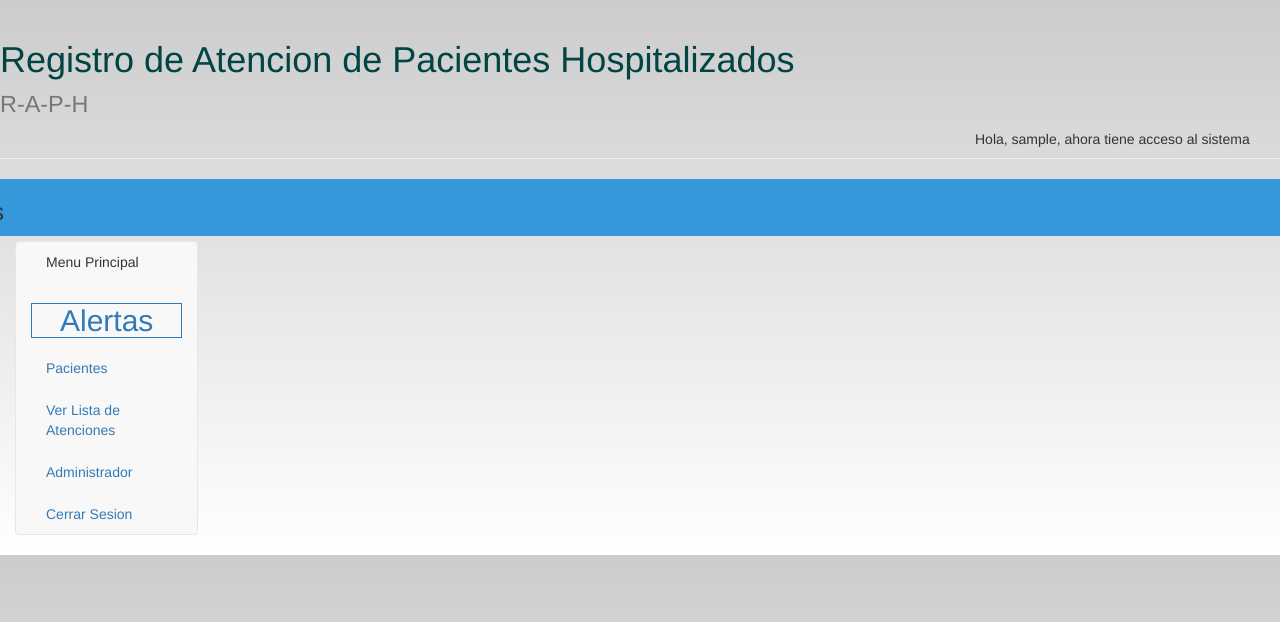
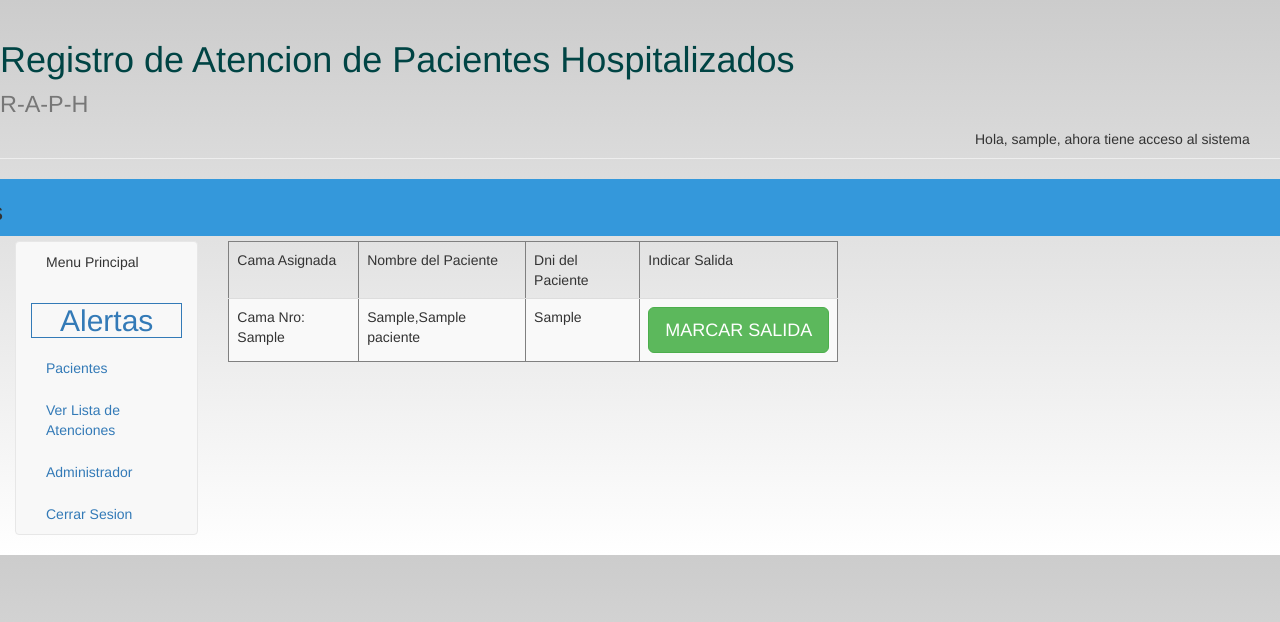
Before and after one commit to Alpha004/Raph2, a Django app: a page that uses rapi/principal/templates/rapi/rapi_salidapaciente.html in a window 1280 px wide; the page is wider, and only the part inside the window is pictured. Shown: the top 622 px of that part. Run offline with Django 3.2, Linux system fonts and the light colour scheme; a user stored in the database is signed in; tables that the repository leaves empty hold one stand-in row (values such as "Sample post"); parts of the project's set-up code (start-up, migrations or seed data) failed here and were passed over; some libraries are stand-ins or nearby versions.

```diff
--- a/rapi/principal/models.py
+++ b/rapi/principal/models.py
@@ -68,6 +68,7 @@ class Atencion(models.Model):
     DescripcionA = models.TextField(default=None, null=True )
     Estado = models.BooleanField(default=False)
     NroCamaA = models.ForeignKey(Cama)
+    PacienteA = models.ForeignKey(Paciente, default=None,null=True)
     Nombre_U = models.ForeignKey(User, default=None, null=True)
     ID_P = models.ForeignKey(Personal, default=None, null=True)
     AlertaMensajeA = models.CharField(max_length=50,default="Necesito Atencion urgente!")
--- a/rapi/principal/templates/rapi/rapi_ALERTAS.html
+++ b/rapi/principal/templates/rapi/rapi_ALERTAS.html
@@ -21,7 +21,7 @@
                         <tr id="{{ local_alerta.NroCamaA }}" >
                             <div class="btn-group" role="group" aria-label="...">
 
-                                <th> Cama Nro: {{ local_alerta.NroCamaA.Nro_Cama }} // {{ local_alerta.TiempoA }}</th>
+                                <th> {{ local_alerta.AlertaMensajeA }} <br> Cama Nro: {{ local_alerta.NroCamaA.Nro_Cama }} // {{ local_alerta.TiempoA }}</th>
                                 <th><center><button id="atendido" name="{{ local_alerta.id }}" type="button" class="btn btn-success" data-toggle="modal" data-target="#myModal" onclick="enviar_atencion(this,{{ local_alerta.id }})"><span class="glyphicon glyphicon-ok" aria-hidden="true"></span> Atendido</button>
                                     <button id="noatendido" name="{{ local_alerta.id }}" type="button" class="btn btn-danger" data-toggle="modal" data-target="#myModal2" onclick="enviar_atencion(this,{{ local_alerta.id }})"><span class="glyphicon glyphicon-remove" aria-hidden="true" ></span> No Atendido</button></center></th>
 {#                                {% empty %}#}
--- a/rapi/principal/templates/rapi/rapi_busquedaResult.html
+++ b/rapi/principal/templates/rapi/rapi_busquedaResult.html
@@ -15,7 +15,7 @@
         <h5>Nro de Cama: </h5>
         <p id="p3">{{ atencion.NroCamaA.Nro_Cama }}</p>
         <h5>Paciente Atendido: </h5>
-        <p id="p4">{{ atencion.NroCamaA.Id_paciente.Nombre_P }}, {{ atencion.NroCamaA.Id_paciente.Apellido_P }}</p>
+        <p id="p4">{{ atencion.PacienteA.Nombre_P }}, {{ atencion.PacienteA.Apellido_P }}</p>
         <h5>Area de Atencion: </h5>
         <p id="p5">{{ atencion.NroCamaA.Area.Descripcion_Area }}</p>
         <h5>Personal que atendio: </h5>
@@ -23,13 +23,11 @@
         <h5>Usuario que registro atencion: </h5>
         <p id="p7">{{ atencion.Nombre_U.first_name }}, {{ atencion.Nombre_U.last_name}} </p>
         <h5>Total de veces editado: </h5>
-        <p id="p8">{{ atencion.NroEdiciones.TotalE }} </p>
-        <h5>Total de veces editado: </h5>
         <p id="p9">{{ Totalediciones }} </p>
         <h5>Usuarios que Editaron: </h5>
         <div id="users-edit"></div>
         {% for edicionU in EdicionesxUser %}
-        <p>{{ edicionU.idUsuarios.first_name }}, {{ edicionU.idUsuarios.last_name }}: {{ edicionU.TotalE }} Ediciones al registro</p>
+        <p>{{ edicionU.IdUsuarios.first_name }}, {{ edicionU.IdUsuarios.last_name }}: {{ edicionU.TotalE }} Ediciones al registro</p>
         {% endfor %}
         <h5>Fue editado por ultima vez: </h5>
         <p id="p11">{{ Last_Time }}</p>
--- a/rapi/principal/templates/rapi/rapi_pacientes.html
+++ b/rapi/principal/templates/rapi/rapi_pacientes.html
@@ -17,7 +17,7 @@
         <div class="w3-container w3-blue">
             <h3>Reasignar Paciente</h3>
         </div>
-        <center><a class="BotonPaciente" {#  href="{% url 'asignarpaciente' %}" #}><img src="{% static 'imagenes/pacientes2.jpg' %}" alt="1" width="250" height="250"></a></center>
+        <center><a class="BotonPaciente" href="{% url 'listapaciente' %}" ><img src="{% static 'imagenes/pacientes2.jpg' %}" alt="1" width="250" height="250"></a></center>
 {#        <center><input type="image" src="{% static 'imagenes/pacientes2.jpg' %}" alt="Submit" width="200" height="200"></center>#}
 {#    </form>#}
 </div>
--- a/rapi/principal/templates/rapi/rapi_salidapaciente.html
+++ b/rapi/principal/templates/rapi/rapi_salidapaciente.html
@@ -1,4 +1,43 @@
 {% extends 'rapi/Layout.html' %}
 
 {% block principal %}
+    <div class="col-md-6">
+    <table border="solid" class="table table-striped">
+        <thead>
+            <tr>
+                <td>Cama Asignada</td>
+                <td>Nombre del Paciente</td>
+                <td>Dni del Paciente</td>
+                <td>Indicar Salida</td>
+            </tr>
+        </thead>
+        <tbody>
+        {% for camas_seleccionada in camas_seleccionadas %}
+            <tr>
+                <td>Cama Nro: {{ camas_seleccionada.Nro_Cama }}</td>
+                <td>{{ camas_seleccionada.Id_paciente.Apellido_P }},{{ camas_seleccionada.Id_paciente.Nombre_P }} </td>
+                <td>{{ camas_seleccionada.Id_paciente.Dni_P }} </td>
+                <td><button id="{{ camas_seleccionada.Id_paciente.pk }}" class="btn btn-success btn-lg" onclick="MarcarSalida(this)">MARCAR SALIDA</button></td>
+            </tr>
+        {% endfor %}
+        </tbody>
+    </table>
+    </div>
 {% endblock %}
+{% block js %}
+    <script>
+        function MarcarSalida(button){
+            paciente_salida = button.id;
+            $.ajax({
+                type: "POST",
+                url: {% url 'marcarsalida' %},
+                data: {'pkpaciente':paciente_salida,csrfmiddlewaretoken: '{{ csrf_token }}'},
+                success: function (message) {
+                    alert(message);
+                    button.setAttribute( 'disabled', 'disabled' );
+                }
+
+            })
+        }
+    </script>
+{% endblock %}
--- a/rapi/principal/views.py
+++ b/rapi/principal/views.py
@@ -455,6 +455,19 @@ def editaralertas2(request, pk):
 @login_required
 def editarAlertas(request, pk):
     atencion = Atencion.objects.get(pk=pk)
+    try:
+        atencion.PacienteA = atencion.NroCamaA.Id_paciente
+        atencion.save()
+    except Exception as e:
+        return HttpResponse("Error! al parece la camara detecto una señal, pero no hay un paciente en la cama,"
+                            " esto es una alerta negativa, informe al administrador que elimine esta alerta"
+                            " en la base de datos")
+    # pkpaciente = atencion.NroCamaA.Id_paciente
+    # print pkpaciente
+    # paciente = int(pkpaciente.pk)
+    # print paciente
+    # atencion.PacienteA = Paciente.objects.get(pk=paciente)
+
     personal = Personal.objects.all()
     current_edition = None
     try:
@@ -482,7 +495,7 @@ def editarAlertas(request, pk):
     else:
         return render(request, "rapi/rapi_editalertas.html",locals())
 
-
+@login_required
 def reporteAjax(request):
     if(request.method == 'POST'):
         fecha_actual = datetime.datetime.now()
@@ -505,11 +518,11 @@ def reporteAjax(request):
             dato1 = serializers.serialize('json',atencionesM)
         # atenciones1 = Atencion.objects.filter(TiempoA__lte=datetime.date.today())
         return HttpResponse(dato1,content_type='application/json')
-
+@login_required
 def AdministradorView(request):
     return render(request,'rapi/rapi_admin.html')
 
-
+@login_required
 def CrearUsuarioView(request):
     mensaje = ""
     if(request.POST):
@@ -524,10 +537,11 @@ def CrearUsuarioView(request):
     else:
         createuserform = CreateUser()
     return render(request,'rapi/rapi_crearuser.html',locals())
-
+@login_required
 def busquedaView(request):
     return render(request,'rapi/rapi_busquedaA.html')
 
+@login_required
 def BusquedaResult(request):
     atencion,EdicionesxUser,Totalediciones,Last_Time = "","","",""
     if request.POST:
@@ -547,12 +561,14 @@ def BusquedaResult(request):
             Totalediciones = 1
         return render(request,'rapi/rapi_busquedaResult.html',locals())
     return render(request,'rapi/rapi_busquedaResult.html',locals())
+
+@login_required
 def cambiarpswView(request):
     users = User.objects.all()
     message_confirm = ""
     return render(request,'rapi/rapi_psw.html',locals())
 
-
+@login_required
 def informacionUserView(request):
     users = User.objects.all()
     return render(request,'rapi/rapi_infouser.html',locals())
@@ -561,7 +577,7 @@ def informacionUserView(request):
 def ImprimirInformacion(request):
     pass
 
-
+@login_required
 def cambiarpswViewR(request,pk):
     usuario = User.objects.get(pk=pk)
     if request.POST:
@@ -583,7 +599,7 @@ def cambiarpswViewR(request,pk):
             message_confirm = "Ingrese la contraseña que desea cambiar en ambos campos"
     return render(request,'rapi/rapi_pswR.html',locals())
 
-
+@login_required
 def informacionUserViewR(request):
     if request.POST:
         iduser=request.POST["seleccion"]
@@ -602,7 +618,7 @@ def informacionUserViewR(request):
 def busquedaViewAjax(request):
     pass
 
-
+@login_required
 def IngresoPaciente(request):
     mensaje = ""
     if(request.POST):
@@ -629,21 +645,22 @@ def IngresoPaciente(request):
     return render(request,'rapi/rapi_ingresopaciente.html',locals())
 
 
-
+@login_required
 def AsignarPaciente(request,pk):
     Areas = Area.objects.all()
     paciente_nuevo = Paciente.objects.get(pk=pk)
     return render(request,'rapi/rapi_asignarcama.html',locals())
 
+@login_required
+def SalidaPaciente(request):
+    camas_seleccionadas= Cama.objects.filter(EstadoC=True,ActivaC=True).exclude(Id_paciente=None)
+    return render(request,'rapi/rapi_salidapaciente.html',locals())
 
-def SalidaPaciente(request):
-    return render(request,'rapi/rapi_salidapaciente.html')
-
-
+@login_required
 def PacienteView(request):
     return render(request,'rapi/rapi_pacientes.html')
 
-
+@login_required
 def SeleccionarCama(request):
     if request.POST:
         pk_area= request.POST["pk"]
@@ -653,27 +670,34 @@ def SeleccionarCama(request):
     else:
         return HttpResponse("No se pudo encontrar data del area")
 
+@login_required
 def AsignarPaciente2(request,pk):
     if(request.POST):
         idarea = request.POST["areaselect"]
         CAMAS = Cama.objects.filter(Area=idarea)
-        Estados_Cama = []
-        for estadocama in CAMAS:
-            if estadocama.EstadoC is False:
-                Estados_Cama.append(0)
-            else:
-                Estados_Cama.append(1)
         paciente = Paciente.objects.get(pk=pk)
         return render(request,'rapi/rapi_asignarcama2.html',locals())
+
+
     return redirect(reverse('asignarpaciente',kwargs={'pk':pk}))
     # return render(request,'rapi/rapi_pacientes.html')
 
+@login_required
 def IngresarPacienteCama(request):
     if request.POST:
         pkcama = request.POST["pkcama"]
         pkpaciente= request.POST["pkpaciente"]
         cama_selected = Cama.objects.get(id=pkcama)
         paciente_selected = Paciente.objects.get(id=pkpaciente)
+        try:
+            current_bed = Cama.objects.get(Id_paciente=paciente_selected)
+            #reasignacion de cama
+            current_bed = Cama.objects.get(Id_paciente=paciente_selected)
+            current_bed.Id_paciente = None
+            current_bed.EstadoC = False
+            current_bed.save()
+        except Exception as e:
+            pass
         cama_selected.Id_paciente = paciente_selected
         cama_selected.EstadoC = True
         cama_selected.save()
@@ -685,3 +709,31 @@ def IngresarPacienteCama(request):
         mensaje = "Error de Envio y Asignacion, Revise el codigo para verificar el metodo de envio(Get/Post)"
         # mensaje_json=serializers.serialize('json',mensaje)
         return HttpResponse(mensaje)
+
+@login_required
+def ListaPaciente(request):
+    pacientes = Paciente.objects.filter(Activo_P=True,Fecha_Salida=None)
+    return render(request,'rapi/rapi_seleccionpaciente.html',locals())
+
+@login_required
+def MarcarSalida(request):
+    mensaje = ""
+    if request.POST:
+        paciente_actual,cama_actual = None,None
+        pkpaciente= request.POST["pkpaciente"]
+        try:
+            paciente_actual= Paciente.objects.get(pk=pkpaciente)
+            cama_actual= Cama.objects.get(Id_paciente=paciente_actual)
+        except Exception as e:
+            mensaje="Error al seleccionar el paciente, informe al administrador"
+            return HttpResponse(mensaje)
+        paciente_actual.Fecha_Salida = timezone.now()
+        paciente_actual.Activo_P = False
+        cama_actual.EstadoC = False
+        cama_actual.Id_paciente = None
+        paciente_actual.save()
+        cama_actual.save()
+        mensaje = "Se marco la salida del paciente satisfactoriamente!"
+    else:
+        mensaje = "Error al enviar los datos, revise el metodo de envio Http"
+    return HttpResponse(mensaje)
--- a/rapi/rapi/urls.py
+++ b/rapi/rapi/urls.py
@@ -46,4 +46,6 @@ urlpatterns = [
     url(r'^asignarcama/', 'principal.views.IngresarPacienteCama',name='asignarcama'),
     url(r'^pacientesalida/', 'principal.views.SalidaPaciente',name='salidapaciente'),
     url(r'^pacientes/', 'principal.views.PacienteView',name='menupaciente'),
+    url(r'^listapaciente/', 'principal.views.ListaPaciente',name='listapaciente'),
+    url(r'^salidapaciente/', 'principal.views.MarcarSalida',name='marcarsalida'),
 ]
```
Also changed, not shown: rapi/principal/templates/rapi/rapi_asignarcama2.html (+11 -0 lines), rapi/principal/templates/rapi/rapi_seleccionpaciente.html (added, +36 -0 lines).
